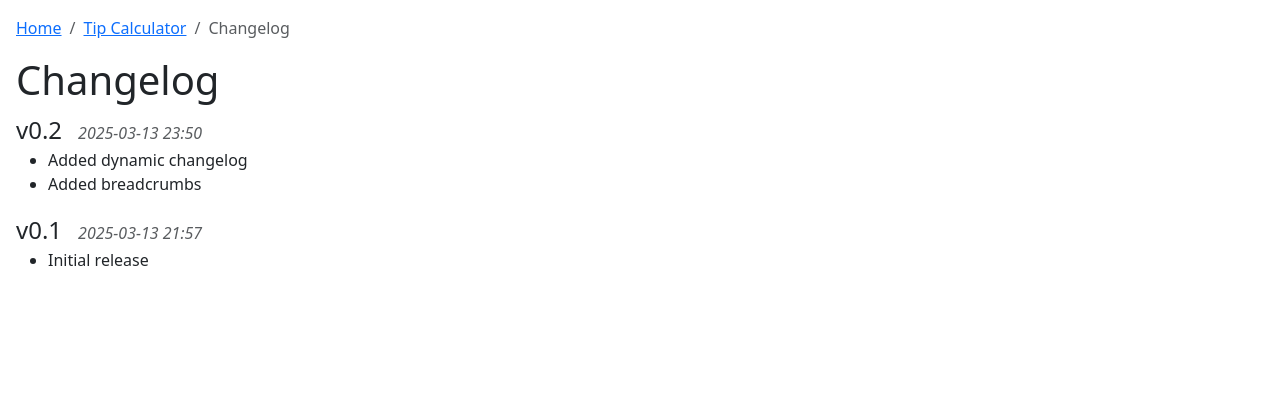
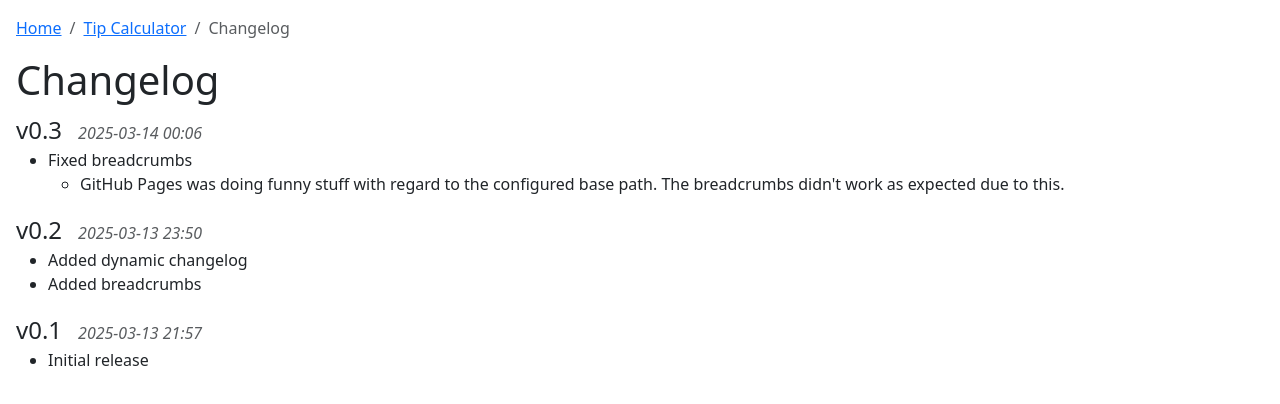
Before and after one commit to josephlou5/tip-calculator, a Next.js app: page /changelog in a window 1280 px wide. Shown: the top 404 px of the page. Built offline with nearby package versions, Linux system fonts and the light colour scheme.

Commit message:
Fix breadcrumbs

```diff
--- a/src/app/breadcrumbs.tsx
+++ b/src/app/breadcrumbs.tsx
@@ -3,7 +3,9 @@
 import Link from "next/link";
 import { useSelectedLayoutSegments } from "next/navigation";
 
-const IS_DEV = process.env.NODE_ENV === "development";
+// We need to manually link to the GitHub Page home because `href="/"` uses the
+// configured base path.
+const HOME_LINK = "https://josephlou5.github.io/";
 const BASE_PATH = "tip-calculator";
 
 const NOT_FOUND_SEGMENT = "/_not-found";
@@ -15,18 +17,19 @@ export default function Breadcrumbs() {
     // This is a "not found" page. Don't show the breadcrumbs.
     return <></>;
   }
-  if (IS_DEV) {
-    // In local development, the base path is "/". In GitHub Pages, it will be
-    // "/tip-calculator", so add it here for development.
-    segments.unshift(BASE_PATH);
-  }
+  // In local development, the base path is "/". In GitHub Pages, the base path
+  // is automatically injected, but `segments` doesn't include it. So we need to
+  // manually add it in every time.
+  segments.unshift(BASE_PATH);
 
   const href: string[] = [];
   return (
     <nav aria-label="breadcrumb">
       <ol className="breadcrumb">
         <li className="breadcrumb-item">
-          <Link href="/">Home</Link>
+          {/* Manually link to the GitHub Page home because we can't navigate
+              beyond `basePath`. */}
+          <Link href={HOME_LINK}>Home</Link>
         </li>
         {segments.map((segment, i) => {
           const segmentTitle = segment
@@ -45,8 +48,8 @@ export default function Breadcrumbs() {
               </li>
             );
           }
-          if (!(IS_DEV && segment === BASE_PATH)) {
-            // Only link with the base path in non-dev environments.
+          if (i > 0) {
+            // Skip the base path in the link, since it will be
             href.push(segment);
           }
           return (
--- a/src/app/changelog/changelog.ts
+++ b/src/app/changelog/changelog.ts
@@ -29,6 +29,23 @@ export const CHANGELOG: Version[] = [
       { text: "Added breadcrumbs" },
     ],
   },
+  {
+    version: [0, 3],
+    timestamp: "2025-03-14 00:06",
+    description: [
+      {
+        text: "Fixed breadcrumbs",
+        children: [
+          {
+            text:
+              "GitHub Pages was doing funny stuff with regard to the " +
+              "configured base path. The breadcrumbs didn't work as expected " +
+              "due to this.",
+          },
+        ],
+      },
+    ],
+  },
 ].sort((v1, v2) => -cmpVersions(v1.version, v2.version));
 
 /** Returns the current version number as a string. */
```
